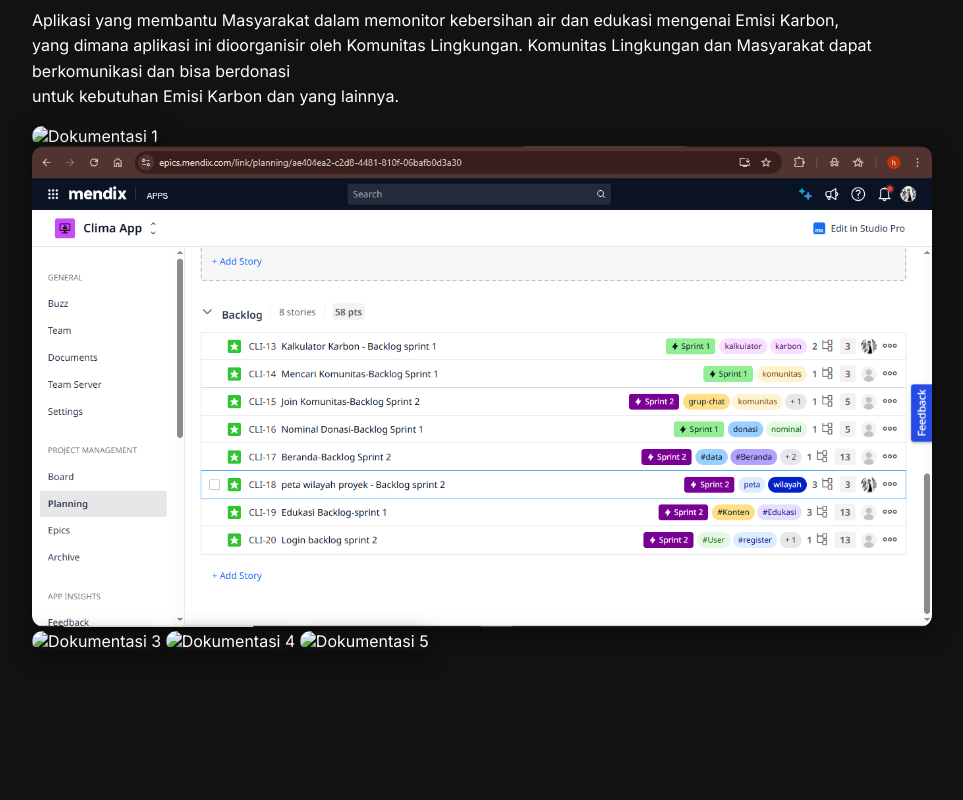
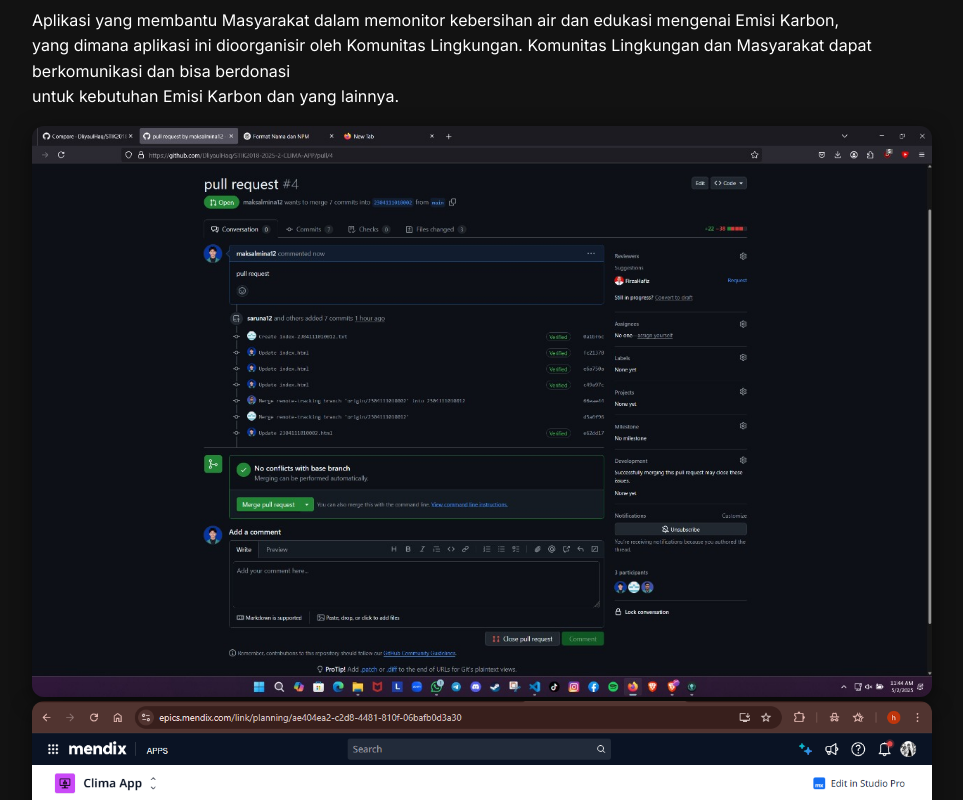
Before and after one commit to maksalmina12/Portofolio, a plain HTML site: page project.html in a window 1280 px wide. Shown: the part 2060-2860 px from the top of the page, without its empty margins (158-1121 px from the left). Before the commit the page ends 2751 px from the top, so only its background shows below. Drawn offline with Linux system fonts and the light colour scheme.

Commit message:
Update project.html

```diff
--- a/project.html
+++ b/project.html
@@ -40,11 +40,11 @@
        yang dimana aplikasi ini dioorganisir oleh Komunitas Lingkungan. Komunitas Lingkungan dan Masyarakat dapat berkomunikasi dan bisa berdonasi <br>
        untuk kebutuhan Emisi Karbon dan yang lainnya.</p>
       <div class="project-images">
-        <img src="clima1.png" alt="Dokumentasi 1">
-        <img src="clima2.png" alt="Dokumentasi 2">
-        <img src="clima3.png" alt="Dokumentasi 3">
-        <img src="clima4.png" alt="Dokumentasi 4">
-        <img src="clima5.png" alt="Dokumentasi 5">
+        <img src="clima1.jpg" alt="Dokumentasi 1">
+        <img src="clima2.PNG" alt="Dokumentasi 2">
+        <img src="clima3.jpg" alt="Dokumentasi 3">
+        <img src="clima4.jpg" alt="Dokumentasi 4">
+        <img src="clima5.jpg" alt="Dokumentasi 5">
       </div>
     </section>
   </main>
```
